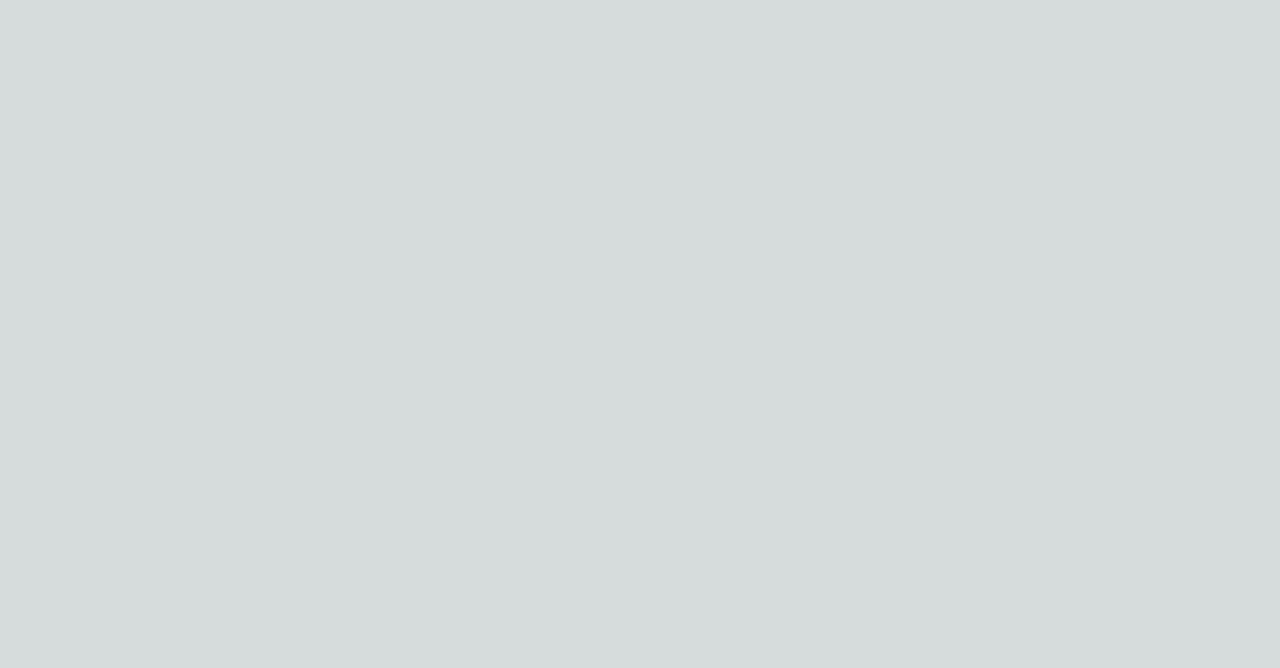
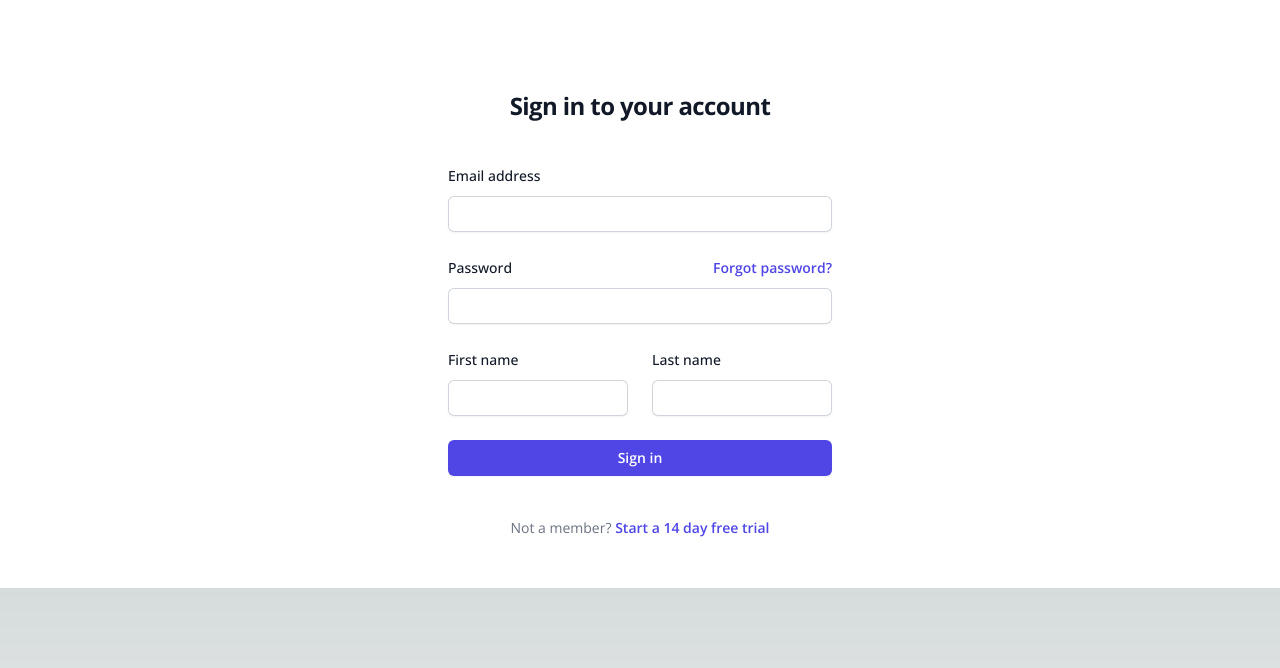
Before and after one commit to HMaroba/nextjs-tailwind, a Next.js app: page / in a window 1280 px wide. Shown: the top 668 px of the page. Built offline with nearby package versions, Linux system fonts and the light colour scheme.

Commit message:
Fixed pages

```diff
--- a/src/app/layout.tsx
+++ b/src/app/layout.tsx
@@ -1,11 +1,11 @@
 import type { Metadata } from 'next'
-import { Inter } from 'next/font/google'
+import { Open_Sans } from 'next/font/google'
 import './globals.css'
 
-const inter = Inter({ subsets: ['latin'] })
+const inter = Open_Sans({ subsets: ['latin'] })
 
 export const metadata: Metadata = {
-  title: 'Create Next App',
+  title: 'Next Js Tailwind',
   description: 'Generated by create next app',
 }
 
--- a/src/app/page.tsx
+++ b/src/app/page.tsx
@@ -1,9 +1,10 @@
+import Login from "./pages/auth/login/page";
 
 
 export default function Home() {
   return (
     <main>
-
+      <Login />
     </main>
   )
 }
```
